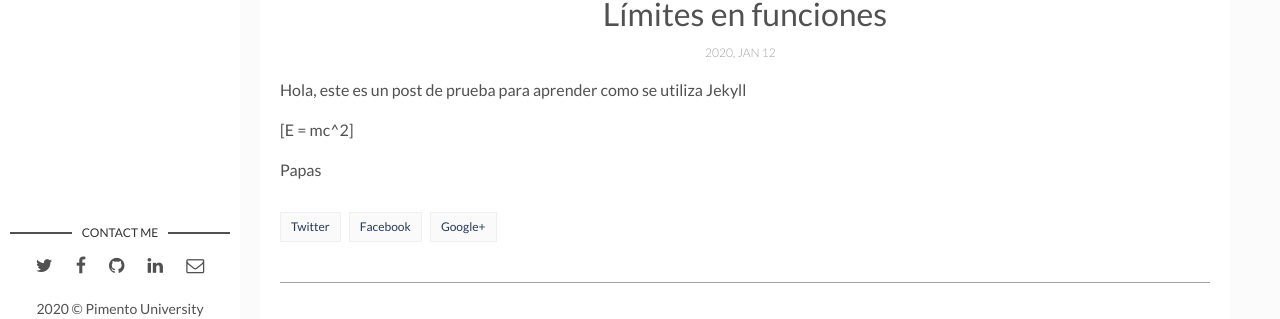
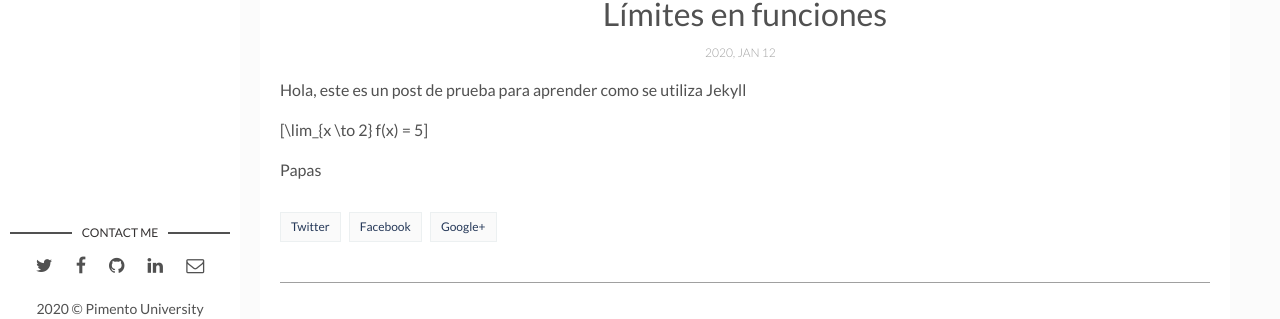
Before and after one commit to edgato/PimentoU, a Jekyll site: the page built from _posts/2020-01-12-First-Post.md, in a window 1280 px wide and 921 px high. Shown: the part 568-887 px from the top of the window. Built offline with Jekyll 4.4.1, drawn with Linux system fonts in a browser that asks for light colours; nearby versions of some CDN libraries; comment, search, counter and statistics services are not loaded.

Commit message:
New post format

```diff
--- a/_posts/2020-01-12-First-Post.md
+++ b/_posts/2020-01-12-First-Post.md
@@ -6,6 +6,6 @@ img: limits.jpg
 
 Hola, este es un post de prueba para aprender como se utiliza Jekyll
 
-$$ E = mc^2 $$
+$$ \lim_{x \to 2} f(x) = 5 $$
 
 Papas
```
